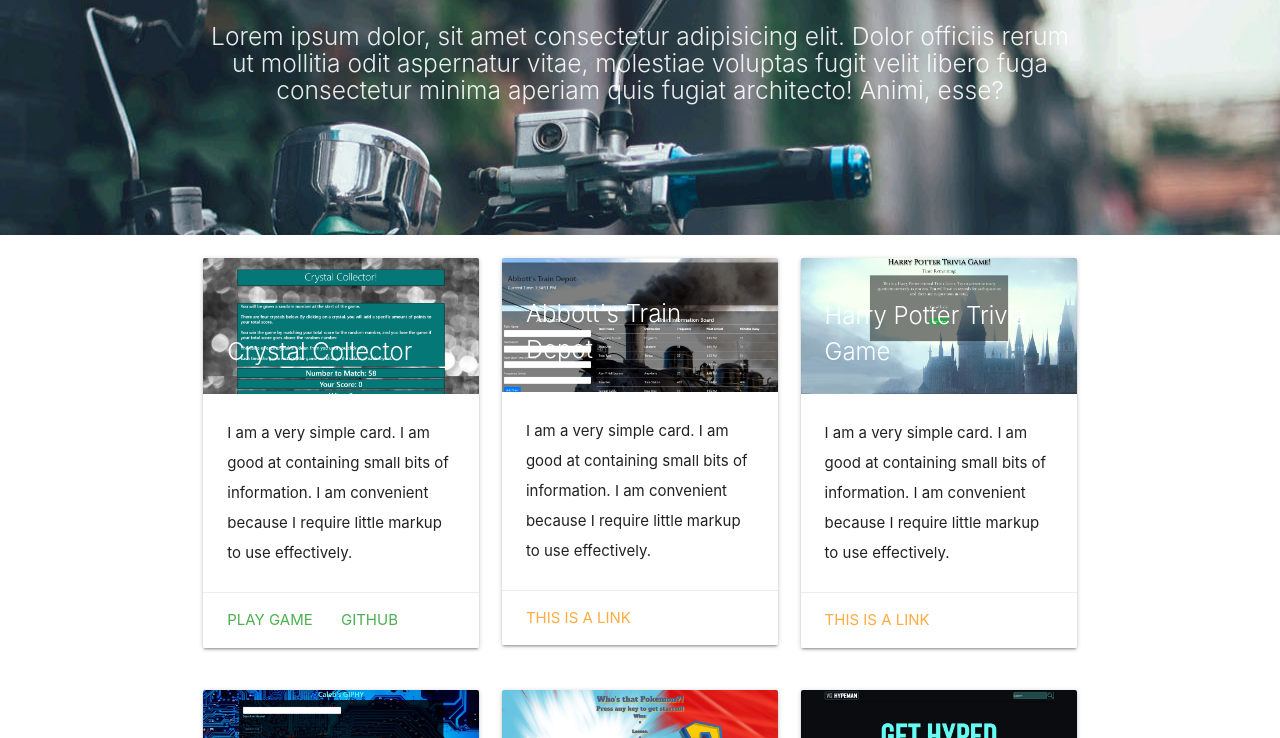
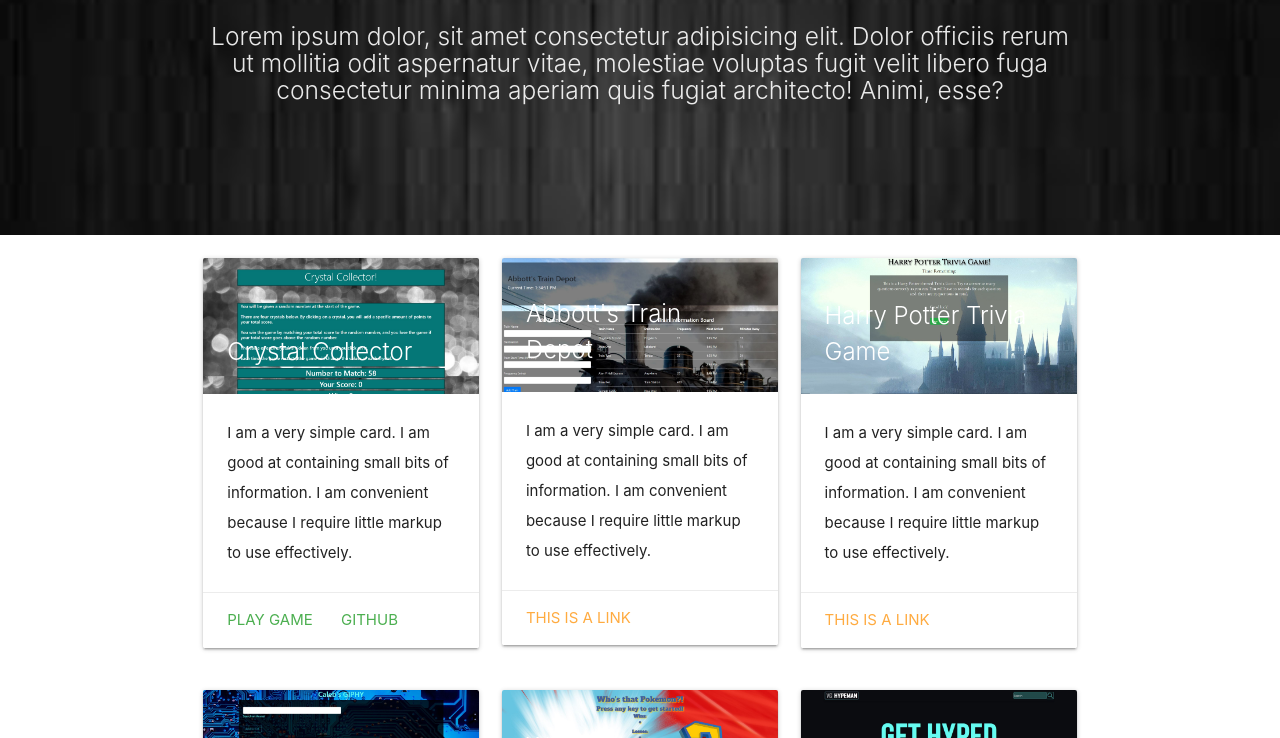
Before and after one commit to Cabbott118/Materialize-Portfolio, a plain HTML site: page index.html in a window 1280 px wide. Shown: the part 209-947 px from the top of the page. Drawn offline with nearby package versions, Linux system fonts and the light colour scheme.

Commit message:
changed background img

```diff
--- a/index.html
+++ b/index.html
@@ -50,7 +50,7 @@
 
       </div>
     </div>
-    <div class="parallax"><img src="background1.jpg" alt="Unsplashed background img 1"></div>
+    <div class="parallax"><img src="background.jpg" alt="Unsplashed background img 1"></div>
   </div>
 
 
```
Also changed, not shown: background.jpg (added).
